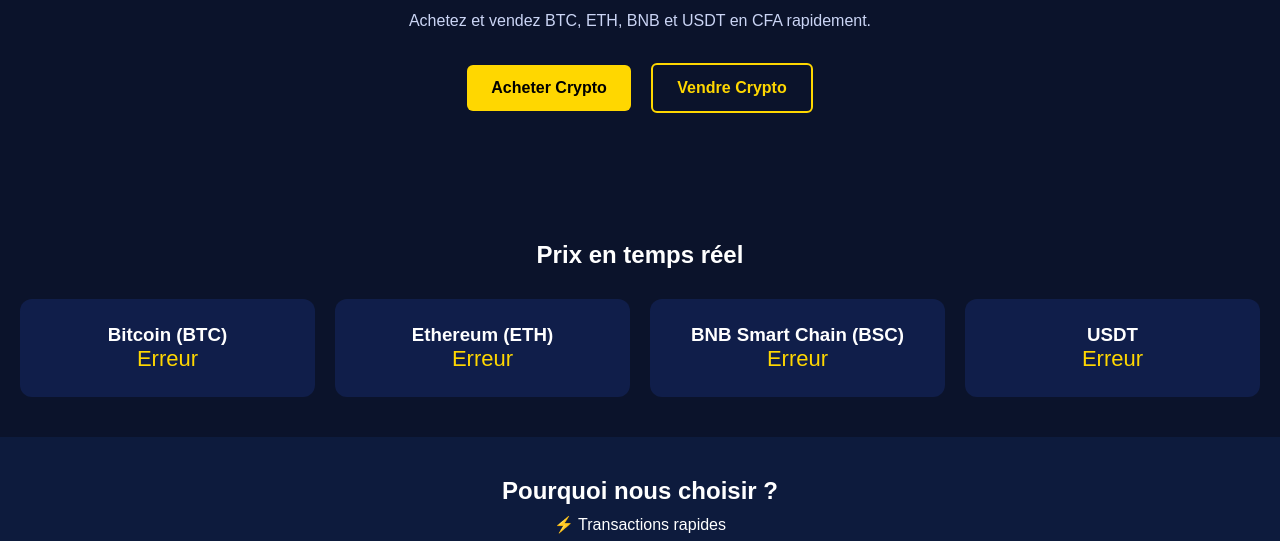
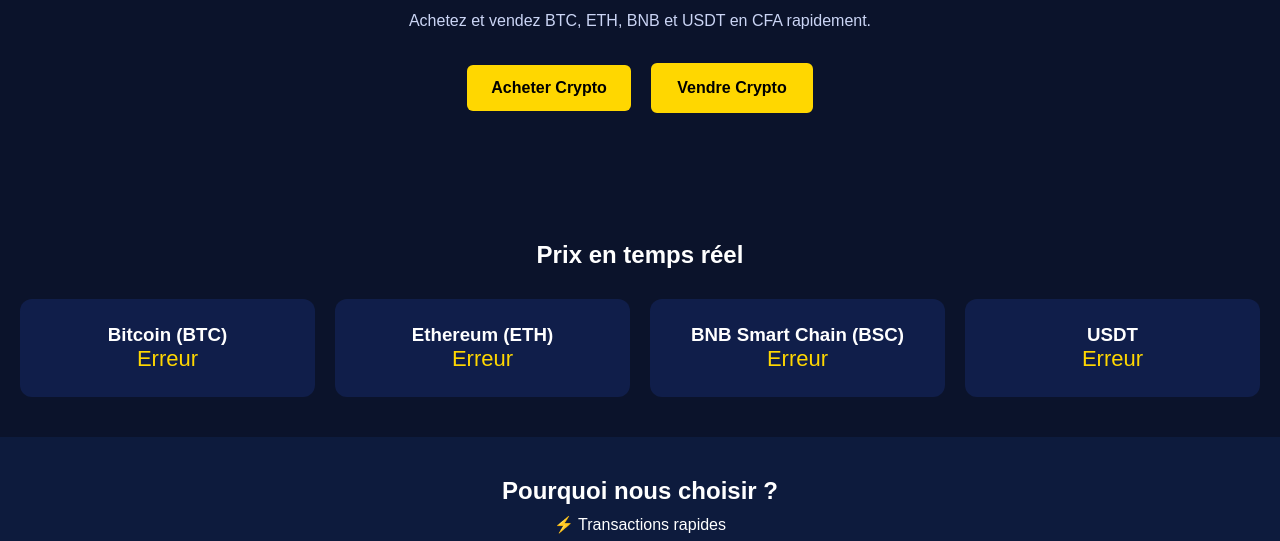
Before and after one commit to Abdallah924-coder/bella-exchange, a plain HTML site: page index.html in a window 1280 px wide. In both pictures the pointer is over the link "Vendre Crypto". Shown: the part 235-776 px from the top of the page. Drawn offline with Linux system fonts and the light colour scheme; no server answers.

Commit message:
Change style of btn secondary

```diff
--- a/style.css
+++ b/style.css
@@ -90,6 +90,10 @@ body {
     border: 2px solid #ffd700;
     color: #ffd700;
  }
+.secondary:hover {
+    color: #000;
+    background: #ffd700;
+}
  .prices {
     padding: 40px 20px;
     text-align: center;
```
